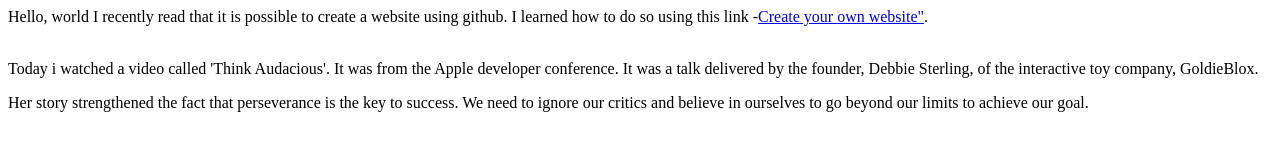
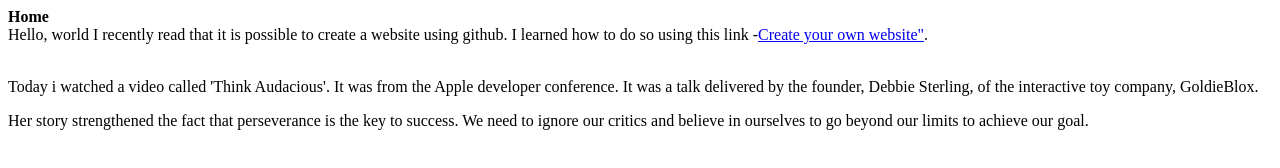
Before and after one commit to ritece/ritece.github.io, a plain HTML site: page index.html in a window 1280 px wide. Drawn offline with Linux system fonts and the light colour scheme.

Commit message:
Added navigation bar on top

```diff
--- a/index.html
+++ b/index.html
@@ -1,3 +1,16 @@
+<!DOCTYPE html>
+
+<style>
+
+</style>
+<body>
+
+<nav class = "navbar navbar-default navbar-fixed-top" role="navigation">
+    <div class="container">
+        <strong> Home </strong>
+    </div>
+</nav>
+
 Hello, world
 
 I recently read that it is possible to create a website using github. I learned how to do so using this link -<A href="https://www.thinkful.com/learn/a-guide-to-using-github-pages/start/new-project/user-page/" target="_blank">Create your own website"</A>.
@@ -7,3 +20,6 @@ I recently read that it is possible to create a website using github. I learned
 <p>Today i watched a video called 'Think Audacious'. It was from the Apple developer conference. It was a talk delivered by the founder, Debbie Sterling, of the interactive toy company, GoldieBlox.</p>
 
 <p>Her story strengthened the fact that perseverance is the key to success. We need to ignore our critics and believe in ourselves to go beyond our limits to achieve our goal. </p>
+<body>
+
+</html>
```
